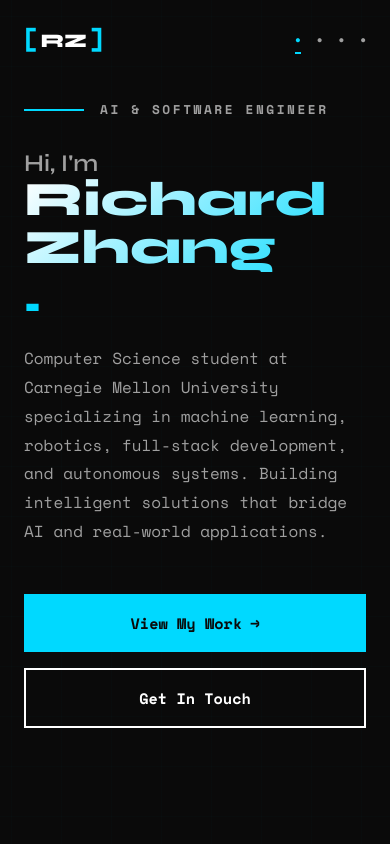
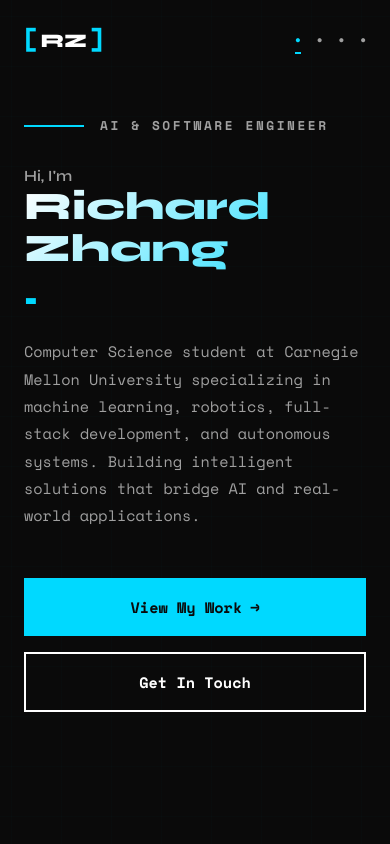
Before and after one commit to RichardZhang06/RichardZhang06.github.io, a React (Vite) app: page / in a window 390 px wide. Shown: the top 844 px of the page. Built offline with nearby package versions, Linux system fonts and the light colour scheme; the HTML template or start-up script is replaced by a standard one.

Commit message:
make name smaller

```diff
--- a/src/sections/Hero.css
+++ b/src/sections/Hero.css
@@ -62,9 +62,9 @@
 }
 
 .hero-title {
-  font-size: clamp(3rem, 10vw, 7rem);
+  font-size: clamp(2.5rem, 8vw, 5.5rem);
   margin-bottom: 1.5rem;
-  line-height: 1;
+  line-height: 1.1;
   display: flex;
   flex-direction: column;
 }
@@ -72,7 +72,7 @@
 .title-line {
   font-weight: 600;
   color: var(--text-secondary);
-  font-size: clamp(1.5rem, 4vw, 2.5rem);
+  font-size: clamp(1.25rem, 3.5vw, 2.2rem);
   animation: fadeInUp 0.8s ease-out 0.2s backwards;
 }
 
@@ -170,6 +170,14 @@
   transform: translateX(5px);
 }
 
+.hero-stats {
+  display: flex;
+  gap: 3rem;
+  align-items: center;
+  flex-wrap: wrap;
+  animation: fadeInUp 0.8s ease-out 1.2s backwards;
+}
+
 .stat {
   display: flex;
   flex-direction: column;
@@ -241,6 +249,14 @@
     padding: 6rem 1.5rem 3rem;
   }
 
+  .hero-title {
+    font-size: clamp(2rem, 8vw, 3.5rem);
+  }
+
+  .title-line {
+    font-size: clamp(1rem, 3.5vw, 1.5rem);
+  }
+
   .hero-stats {
     gap: 2rem;
   }
@@ -263,3 +279,17 @@
     justify-content: center;
   }
 }
+
+@media (max-width: 480px) {
+  .hero-title {
+    font-size: clamp(1.75rem, 10vw, 2.5rem);
+  }
+
+  .title-line {
+    font-size: clamp(0.9rem, 4vw, 1.2rem);
+  }
+
+  .hero-description {
+    font-size: 0.95rem;
+  }
+}
```
